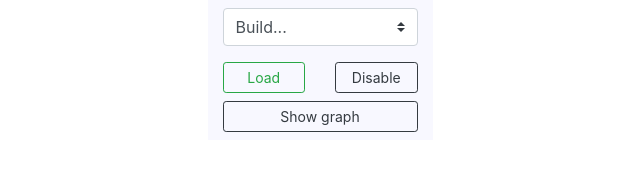
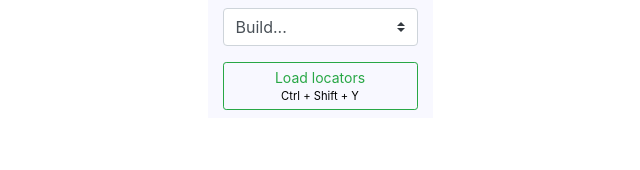
Before and after one commit to koverj/falcon-browser-plugin, a browser extension: page index.html in a window 1280 px wide. Shown: the whole page, without its empty margins (320-960 px from the left). Drawn offline with Linux system fonts and the light colour scheme; no server answers.

Commit message:
add hotkey

```diff
--- a/assets/css/plugin.css
+++ b/assets/css/plugin.css
@@ -2,3 +2,9 @@
   width: 225px;
   background-color: ghostwhite;
 }
+
+.hotkey {
+  text-align: center;
+  display: block;
+  color: black;
+}
--- a/index.html
+++ b/index.html
@@ -10,7 +10,6 @@
   </head>
   <body>
     <div class="container pb-2">
-
       <div class="row pt-2 pb-2">
         <div class="col">
           <select class="custom-select mr-sm-2" id="buildIdSelect">
@@ -20,17 +19,18 @@
       </div>
 
       <div class="row pt-2">
-        <div class="col-6">
+        <div class="col-12">
           <button
             type="button"
             class="btn btn-outline-success btn-sm btn-block"
             id="loadData"
           >
-            Load
+            Load locators
+            <small class="hotkey">Ctrl + Shift + Y</small>
           </button>
         </div>
 
-        <div class="col-6">
+        <!-- <div class="col-6">
           <button
             type="button"
             class="btn btn-outline-dark btn-sm btn-block"
@@ -38,9 +38,9 @@
           >
             Disable
           </button>
-        </div>
+        </div> -->
       </div>
-      <div class="row pt-2">
+      <!-- <div class="row pt-2">
         <div class="col">
           <button
               type="button"
@@ -50,7 +50,7 @@
               Show graph
           </button>
         </div>
-      </div>
+      </div> -->
     </div>
   </body>
 </html>
```
Also changed, not shown: plugin/background.js (+18 -10 lines), manifest.json.
